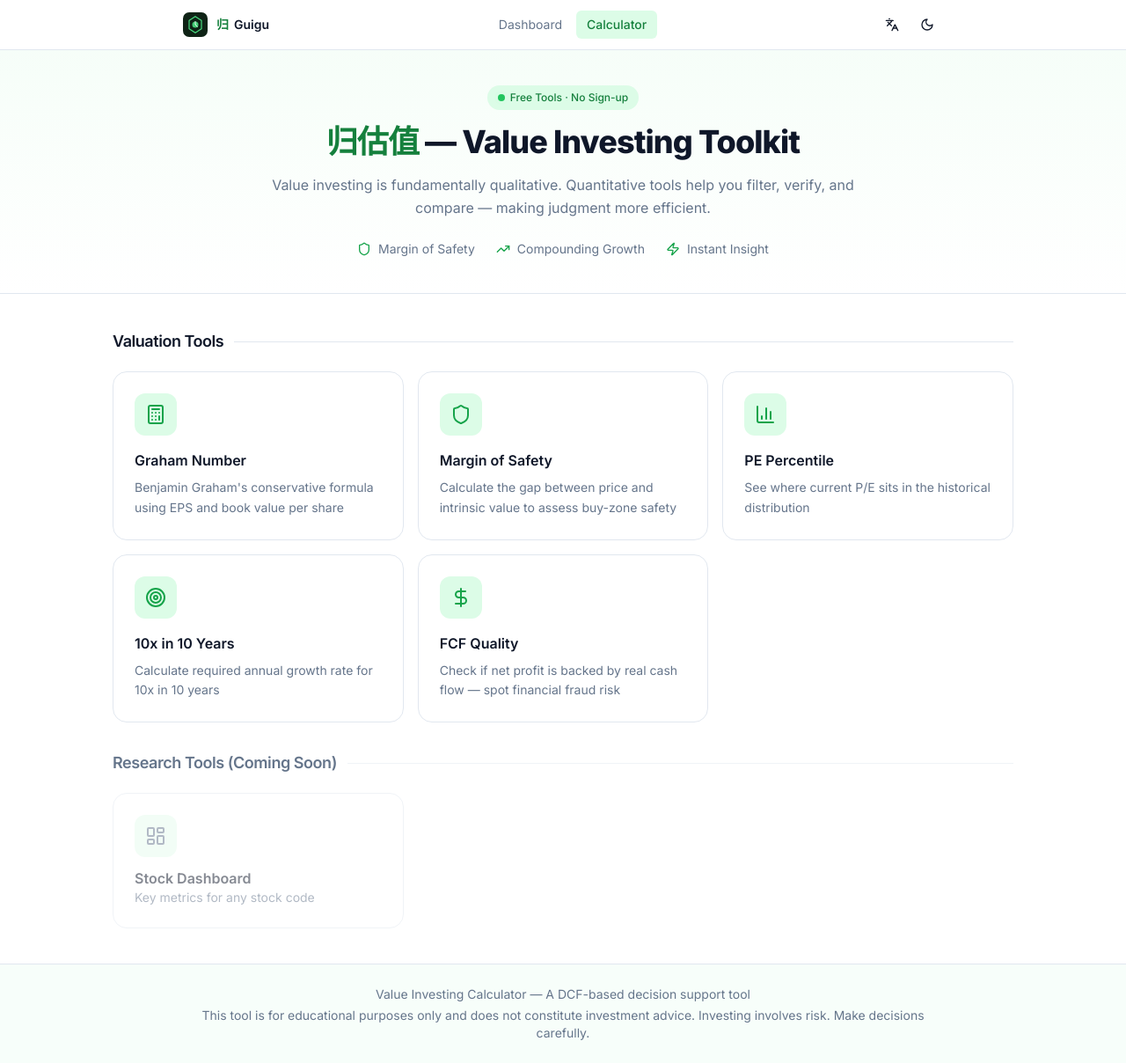
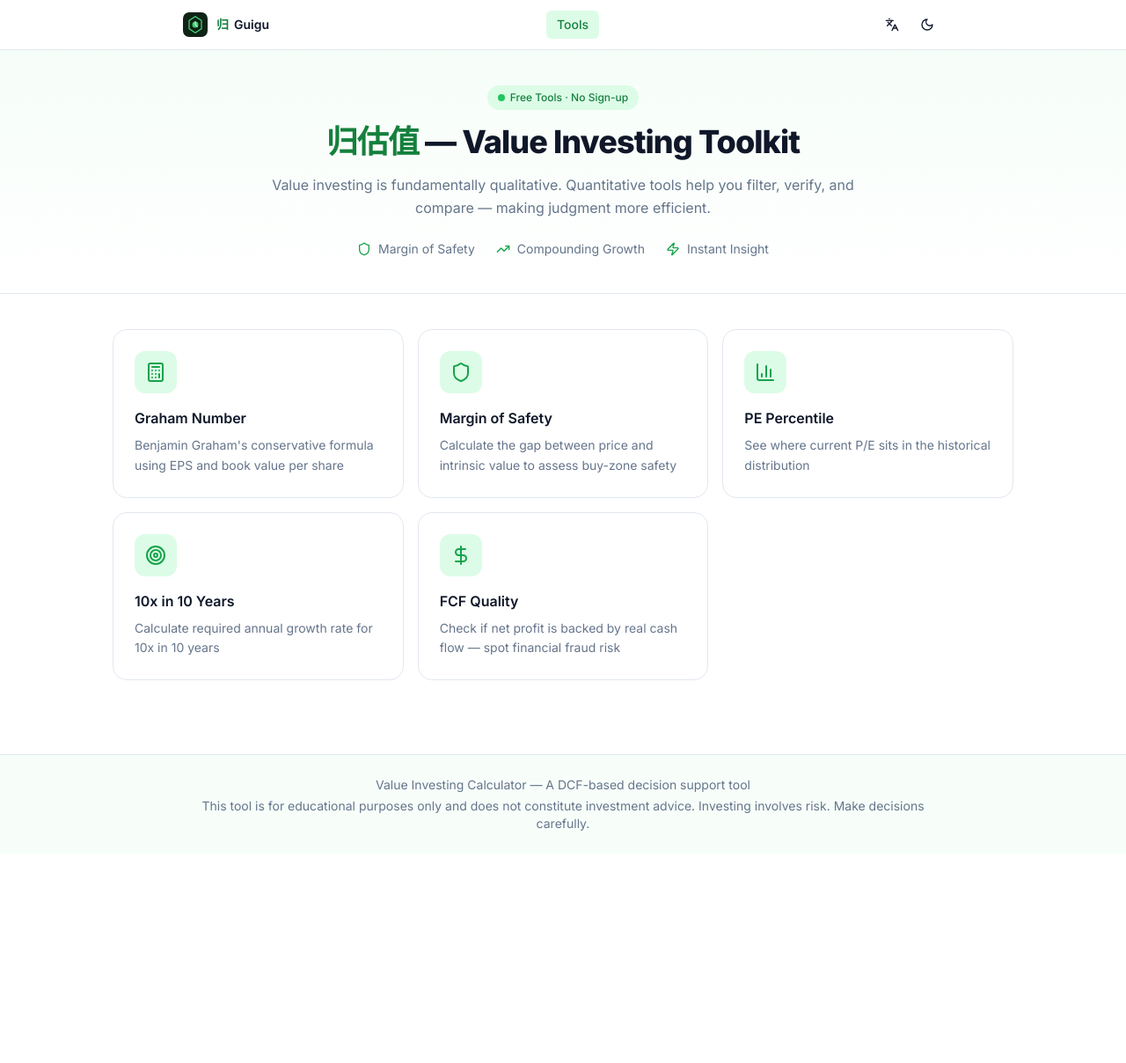
Before and after one commit to jiangxiaolei/value-investing-calculator, a Next.js app: page / in a window 1280 px wide. Shown: the whole page at 88% size. After the commit the page ends 970 px from the top, so only its background shows below. Built offline with nearby package versions, Linux system fonts and the light colour scheme.

Commit message:
fix: unify — single tool grid, simplified header, remove coming-soon placeholder

```diff
--- a/components/landing/landing-page.tsx
+++ b/components/landing/landing-page.tsx
@@ -2,7 +2,7 @@
 
 import { useState } from "react"
 import { useLocale } from "@/lib/i18n/i18n-context"
-import { ArrowLeft, Shield, Calculator, BarChart3, Target, DollarSign, TrendingUp, Zap, LayoutDashboard } from "lucide-react"
+import { ArrowLeft, Shield, Calculator, BarChart3, Target, DollarSign, TrendingUp, Zap } from "lucide-react"
 import { Button } from "@/components/ui/button"
 import { GrahamNumberCalculator } from "@/components/calculator/graham-number"
 import { MarginOfSafetyCalculator } from "@/components/calculator/margin-of-safety"
@@ -209,15 +209,6 @@ export function LandingPage() {
             </div>
           ) : (
             /* Tool grid — shown when no tool selected */
-            <div className="space-y-8">
-              {/* Valuation tools */}
-              <div>
-                <div className="flex items-center gap-3 mb-5">
-                  <h2 className="text-lg font-semibold tracking-tight">
-                    {isZh ? "估值工具" : "Valuation Tools"}
-                  </h2>
-                  <div className="flex-1 h-px bg-border" />
-                </div>
             <div className="grid grid-cols-1 sm:grid-cols-2 lg:grid-cols-3 gap-4">
               {tools.map((tool) => (
                 <ToolCard
@@ -228,29 +219,6 @@ export function LandingPage() {
                 />
               ))}
             </div>
-              </div>
-
-              {/* Research tools — placeholder for future */}
-              <div>
-                <div className="flex items-center gap-3 mb-5">
-                  <h2 className="text-lg font-semibold tracking-tight text-muted-foreground">
-                    {isZh ? "研究工具（即将上线）" : "Research Tools (Coming Soon)"}
-                  </h2>
-                  <div className="flex-1 h-px bg-border/50" />
-                </div>
-                <div className="grid grid-cols-1 sm:grid-cols-2 lg:grid-cols-3 gap-4 opacity-50">
-                  <div className="flex flex-col gap-3 rounded-2xl border p-6 text-left cursor-not-allowed">
-                    <div className="flex items-center justify-center w-12 h-12 rounded-xl bg-muted text-muted-foreground">
-                      <LayoutDashboard className="h-6 w-6" />
-                    </div>
-                    <div>
-                      <h3 className="font-semibold text-base">{isZh ? "个股仪表盘" : "Stock Dashboard"}</h3>
-                      <p className="text-sm text-muted-foreground">{isZh ? "股票代码一键查询关键指标" : "Key metrics for any stock code"}</p>
-                    </div>
-                  </div>
-                </div>
-              </div>
-            </div>
           )}
         </div>
       </section>
--- a/components/layout/header.tsx
+++ b/components/layout/header.tsx
@@ -4,11 +4,9 @@ import { useLocale } from "@/lib/i18n/i18n-context"
 import { LocaleSwitcher } from "./locale-switcher"
 import { ThemeToggle } from "./theme-toggle"
 import Link from "next/link"
-import { usePathname } from "next/navigation"
 
 export function Header() {
   const { locale } = useLocale()
-  const pathname = usePathname()
   const isZh = locale === "zh-CN"
 
   return (
@@ -25,26 +23,9 @@ export function Header() {
         </Link>
 
         <nav className="hidden sm:flex items-center gap-1">
-          <Link
-            href="/dashboard"
-            className={`px-3 py-1.5 text-sm rounded-md transition ${
-              pathname === "/dashboard"
-                ? "bg-green-100 dark:bg-green-900/40 text-green-700 dark:text-green-300 font-medium"
-                : "text-muted-foreground hover:text-foreground hover:bg-muted"
-            }`}
-          >
-            {isZh ? "仪表盘" : "Dashboard"}
-          </Link>
-          <Link
-            href="/"
-            className={`px-3 py-1.5 text-sm rounded-md transition ${
-              pathname === "/"
-                ? "bg-green-100 dark:bg-green-900/40 text-green-700 dark:text-green-300 font-medium"
-                : "text-muted-foreground hover:text-foreground hover:bg-muted"
-            }`}
-          >
-            {isZh ? "估值计算器" : "Calculator"}
-          </Link>
+          <span className="px-3 py-1.5 text-sm font-medium text-green-700 dark:text-green-300 bg-green-100 dark:bg-green-900/40 rounded-md">
+            {isZh ? "工具箱" : "Tools"}
+          </span>
         </nav>
 
         <div className="flex items-center gap-1">
```
Lines whose indentation alone changed are shown as unchanged.
